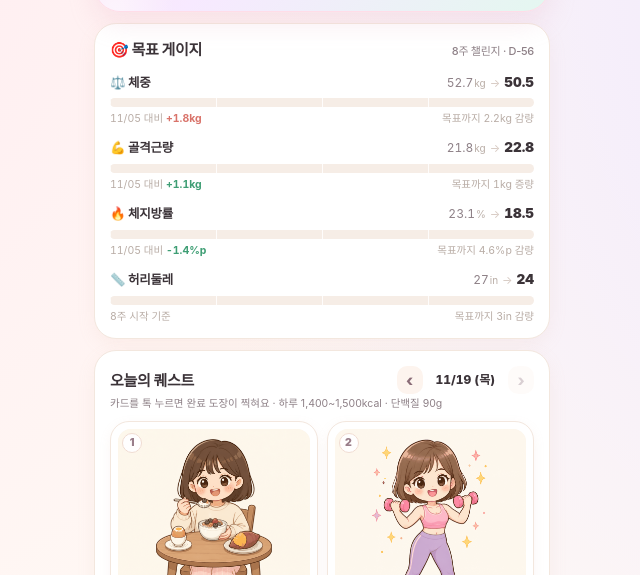
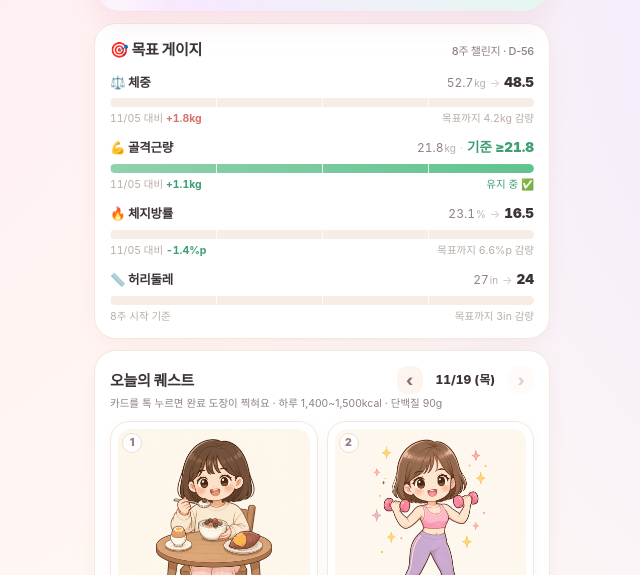
Before and after one commit to seouna7/Workout-dashboard, a plain HTML site: page index.html in a window 1280 px wide. Shown: the part 225-800 px from the top of the page, without its empty margins (318-958 px from the left). Drawn offline with Linux system fonts and the light colour scheme.

Commit message:
feat: 목표치를 제니 실루엣 기준으로 수정 (48.5kg / 골격근 21.8kg 유지 / 16.5% / 24in)
- 체중 50.5 → 48.5kg, 체지방률 18.5 → 16.5%로 하향
- 골격근량은 증량 목표(22.8kg)에서 '21.8kg 유지' 목표로 전환
  · 21.8kg 이상이면 초록 게이지 100% + '유지 중'
  · 미달이면 '유지 필요 · x kg 부족' 안내
- 목표 게이지·인바디 그래프 목표선·범례 문구 일관 적용

```diff
--- a/index.html
+++ b/index.html
@@ -90,6 +90,7 @@
   .g-name{font-weight:800; letter-spacing:-.2px}
   .g-val{font-variant-numeric:tabular-nums; color:var(--muted); font-size:12px}
   .g-val b{color:var(--ink); font-size:13.5px; font-weight:900}
+  .g-val b.keep-ok{color:var(--good)}
   .g-val em{font-style:normal; font-size:10px; color:var(--faint); margin-left:1px}
   .g-val .arw{margin:0 4px; color:#D6C8C0; font-size:11px}
   .g-track{height:9px; border-radius:999px; background:#F6EDE6; margin:6px 0 4px; overflow:hidden; position:relative}
@@ -98,7 +99,7 @@
     background-image:repeating-linear-gradient(90deg,rgba(255,255,255,.85) 0 1.5px,transparent 1.5px 100%);
     background-size:25% 100%}
   .g-foot{display:flex; justify-content:space-between; font-size:10.5px; color:var(--faint); font-variant-numeric:tabular-nums}
-  .g-foot b.good{color:var(--good)} .g-foot b.bad{color:var(--bad)}
+  .g-foot .good{color:var(--good)} .g-foot .bad{color:var(--bad)}
 
   /* ---------- QUESTS ---------- */
   .datenav{display:flex; align-items:center; gap:4px; flex:0 0 auto}
@@ -413,16 +414,16 @@
   };
 
   var GOALS = [
-    { key: 'weight', label: '체중', icon: '⚖️', unit: 'kg', to: 50.5, dir: -1, color: '#F58BA6' },
-    { key: 'muscle', label: '골격근량', icon: '💪', unit: 'kg', to: 22.8, dir: 1, color: '#B49BE8' },
-    { key: 'fat', label: '체지방률', icon: '🔥', unit: '%', to: 18.5, dir: -1, color: '#8FD9C0' },
+    { key: 'weight', label: '체중', icon: '⚖️', unit: 'kg', to: 48.5, dir: -1, color: '#F58BA6' },
+    { key: 'muscle', label: '골격근량', icon: '💪', unit: 'kg', to: 21.8, dir: 1, keep: true, color: '#B49BE8' },
+    { key: 'fat', label: '체지방률', icon: '🔥', unit: '%', to: 16.5, dir: -1, color: '#8FD9C0' },
     { key: 'waist', label: '허리둘레', icon: '📏', unit: 'in', to: 24.0, dir: -1, color: '#F7C96B' }
   ];
 
   var METRICS = {
-    weight: { key: 'weight', label: '체중', unit: 'kg', goal: 50.5, step: 1, color: '#F58BA6' },
-    muscle: { key: 'muscle', label: '골격근량', unit: 'kg', goal: 22.8, step: 0.5, color: '#B49BE8' },
-    fat: { key: 'fat', label: '체지방률', unit: '%', goal: 18.5, step: 1, color: '#8FD9C0' },
+    weight: { key: 'weight', label: '체중', unit: 'kg', goal: 48.5, step: 1, color: '#F58BA6' },
+    muscle: { key: 'muscle', label: '골격근량', unit: 'kg', goal: 21.8, step: 0.5, keep: true, color: '#B49BE8' },
+    fat: { key: 'fat', label: '체지방률', unit: '%', goal: 16.5, step: 1, color: '#8FD9C0' },
     waist: { key: 'waist', label: '허리둘레', unit: 'in', goal: 24.0, step: 1, color: '#F7C96B' }
   };
 
@@ -689,18 +690,39 @@
       var st = num(base[g.key]);
       var f0 = num(first[g.key]);
       if (st == null) st = cur;
-      var pct = 0;
-      if (cur != null && st != null && st !== g.to) pct = clamp((cur - st) / (g.to - st) * 100, 0, 100);
+      var pct = 0, met = false;
+      if (cur != null) {
+        if (g.keep) {
+          met = cur >= g.to - 0.05;
+          pct = clamp(cur / g.to * 100, 0, 100);
+        } else {
+          met = Math.abs(g.to - cur) < 0.05;
+          if (st != null && st !== g.to) pct = clamp((cur - st) / (g.to - st) * 100, 0, 100);
+        }
+        if (met) pct = 100;
+      }
       var need = cur == null ? null : g.to - cur;
       var d0 = (cur != null && f0 != null && first.date !== latest.date) ? cur - f0 : null;
       var good = d0 != null && ((g.dir > 0 && d0 > 0) || (g.dir < 0 && d0 < 0));
       var deltaTxt = d0 == null ? '' : ('11/05 대비 <b class="' + (good ? 'good' : 'bad') + '">' + (d0 > 0 ? '+' : '') + fmtNum(d0) + (g.unit === '%' ? '%p' : g.unit) + '</b>');
-      var needTxt = need == null ? '기록 없음' : (Math.abs(need) < 0.05 ? '목표 달성 🎉' : '목표까지 ' + fmtNum(Math.abs(need)) + (g.unit === '%' ? '%p' : g.unit) + (need < 0 ? ' 감량' : ' 증량'));
+      var needTxt, needCls = '';
+      if (need == null) {
+        needTxt = '기록 없음';
+      } else if (g.keep) {
+        needTxt = met ? '유지 중 ✅' : '유지 필요 · ' + fmtNum(Math.abs(need)) + g.unit + ' 부족';
+        needCls = met ? 'good' : 'bad';
+      } else {
+        needTxt = met ? '목표 달성 🎉' : '목표까지 ' + fmtNum(Math.abs(need)) + (g.unit === '%' ? '%p' : g.unit) + (need < 0 ? ' 감량' : ' 증량');
+      }
+      var fill = (g.keep && met) ? '#5FC38F' : g.color;
+      var targetHtml = g.keep
+        ? '<span class="arw">·</span><b class="' + (met ? 'keep-ok' : '') + '">기준 ≥' + fmtNum(g.to) + '</b>'
+        : '<span class="arw">→</span><b>' + fmtNum(g.to) + '</b>';
       return '<div class="goal">' +
         '<div class="g-top"><span class="g-name">' + g.icon + ' ' + g.label + '</span>' +
-          '<span class="g-val">' + (cur == null ? '–' : fmtNum(cur)) + '<em>' + g.unit + '</em><span class="arw">→</span><b>' + fmtNum(g.to) + '</b></span></div>' +
-        '<div class="g-track"><i style="width:' + pct.toFixed(1) + '%;background:linear-gradient(90deg,' + g.color + 'AA,' + g.color + ')"></i></div>' +
-        '<div class="g-foot"><span>' + (deltaTxt || '8주 시작 기준') + '</span><span>' + needTxt + '</span></div>' +
+          '<span class="g-val">' + (cur == null ? '–' : fmtNum(cur)) + '<em>' + g.unit + '</em>' + targetHtml + '</span></div>' +
+        '<div class="g-track"><i style="width:' + pct.toFixed(1) + '%;background:linear-gradient(90deg,' + fill + 'AA,' + fill + ')"></i></div>' +
+        '<div class="g-foot"><span>' + (deltaTxt || '8주 시작 기준') + '</span><span class="' + needCls + '">' + needTxt + '</span></div>' +
       '</div>';
     }).join('');
   }
@@ -789,7 +811,7 @@
     if (m.goal > lo && m.goal < hi) {
       var gy = py(m.goal);
       out += '<line x1="' + L + '" y1="' + gy.toFixed(1) + '" x2="' + (W - R) + '" y2="' + gy.toFixed(1) + '" stroke="' + m.color + '" stroke-width="1.3" stroke-dasharray="5 4" opacity=".85"/>';
-      out += '<text x="' + (W - R) + '" y="' + (gy - 5).toFixed(1) + '" text-anchor="end" font-size="9" font-weight="700" fill="' + m.color + '">목표 ' + fmtNum(m.goal) + m.unit + '</text>';
+      out += '<text x="' + (W - R) + '" y="' + (gy - 5).toFixed(1) + '" text-anchor="end" font-size="9" font-weight="700" fill="' + m.color + '">' + (m.keep ? '기준 ' : '목표 ') + fmtNum(m.goal) + m.unit + '</text>';
     }
 
     if (rows.length > 1) {
@@ -812,7 +834,7 @@
     $('#chartLegend').innerHTML =
       '<span>최근 <b>' + fmtNum(num(last[m.key])) + m.unit + '</b> (' + md(last.date) + ')</span>' +
       '<span>시작 ' + fmtNum(num(firstR[m.key])) + m.unit + '</span>' +
-      '<span>목표 <b style="color:' + m.color + '">' + fmtNum(m.goal) + m.unit + '</b></span>';
+      '<span>' + (m.keep ? '기준 ' : '목표 ') + '<b style="color:' + m.color + '">' + fmtNum(m.goal) + m.unit + '</b></span>';
   }
 
   function renderBodyList() {
```
